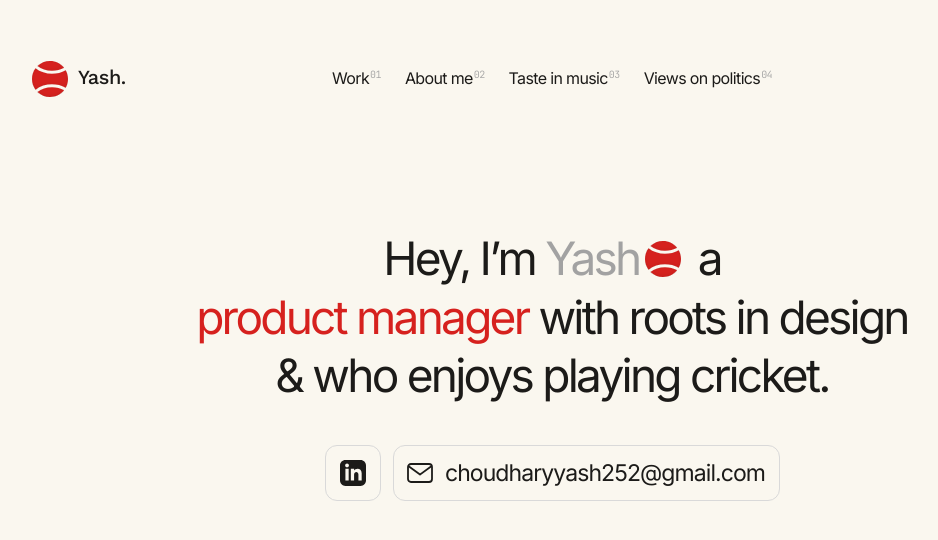
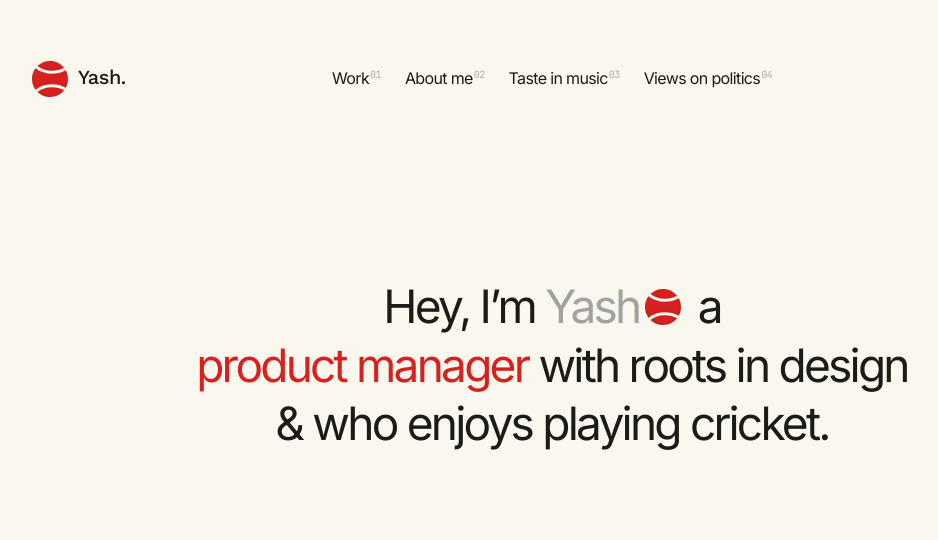
Before and after one commit to sofuhere/super-yash-website, a Next.js app: page / in a window 1280 px wide. Shown: the top 540 px of the page, without its empty margins (88-1026 px from the left). Built offline with nearby package versions, Linux system fonts and the light colour scheme.

Commit message:
revert: remove contact buttons

```diff
--- a/src/components/ContactButtons.tsx
+++ /dev/null
@@ -1,114 +0,0 @@
-"use client";
-
-import { useState, useRef } from "react";
-import { motion } from "framer-motion";
-
-const EMAIL_ADDRESS = "choudharyyash252@gmail.com";
-const LINKEDIN_URL = "https://www.linkedin.com/in/choudharyyash";
-
-/**
- * Contact buttons matching Figma node 27:253 (Frame 20):
- * - LinkedIn icon button (Frame 19): 56x56 square, border #d9d9d9, radius 12px
- * - Email button (Frame 18): 387x56 rounded rectangle, border #d9d9d9, radius 12px
- *   - Clicking opens mailto:choudharyyash252@gmail.com AND copies email to clipboard
- *   - Shows temporary "Copied to clipboard!" feedback state
- */
-export default function ContactButtons() {
-  const [copied, setCopied] = useState(false);
-  const timerRef = useRef<NodeJS.Timeout | null>(null);
-
-  const handleEmailClick = () => {
-    if (typeof navigator !== "undefined" && navigator.clipboard) {
-      navigator.clipboard.writeText(EMAIL_ADDRESS).catch(() => {});
-    }
-    setCopied(true);
-    if (timerRef.current) clearTimeout(timerRef.current);
-    timerRef.current = setTimeout(() => {
-      setCopied(false);
-    }, 2400);
-  };
-
-  return (
-    <motion.div
-      initial={{ opacity: 0, y: 12 }}
-      animate={{ opacity: 1, y: 0 }}
-      transition={{ duration: 0.6, delay: 0.2, ease: [0.16, 1, 0.3, 1] }}
-      className="flex items-center justify-center gap-[10px] sm:gap-[12px] w-full max-w-[455px] mt-8 md:mt-10 px-2 sm:px-0"
-    >
-      {/* LinkedIn Button */}
-      <a
-        href={LINKEDIN_URL}
-        target="_blank"
-        rel="noopener noreferrer"
-        aria-label="LinkedIn profile"
-        className="w-[48px] h-[48px] sm:w-[56px] sm:h-[56px] shrink-0 rounded-[12px] border border-[#d9d9d9] flex items-center justify-center bg-transparent transition-all duration-200 hover:border-[#1c1b19] hover:bg-[#f3efe6]/50 active:scale-95"
-      >
-        <svg
-          viewBox="0 0 24 24"
-          fill="#1c1b19"
-          className="w-[22px] h-[22px] sm:w-[26px] sm:h-[26px]"
-          aria-hidden="true"
-        >
-          <path d="M19 0h-14c-2.761 0-5 2.239-5 5v14c0 2.761 2.239 5 5 5h14c2.762 0 5-2.239 5-5v-14c0-2.761-2.238-5-5-5zm-11 19h-3v-11h3v11zm-1.5-12.268c-.966 0-1.75-.79-1.75-1.764s.784-1.764 1.75-1.764 1.75.79 1.75 1.764-.783 1.764-1.75 1.764zm13.5 12.268h-3v-5.604c0-3.368-4-3.113-4 0v5.604h-3v-11h3v1.765c1.396-2.586 7-2.777 7 2.476v6.759z" />
-        </svg>
-      </a>
-
-      {/* Email Button */}
-      <a
-        href={`mailto:${EMAIL_ADDRESS}`}
-        onClick={handleEmailClick}
-        aria-label="Email Yash Choudhary"
-        className="h-[48px] sm:h-[56px] flex-1 sm:flex-initial sm:w-[387px] rounded-[12px] border border-[#d9d9d9] flex items-center justify-center px-3 sm:px-4 md:px-5 gap-[8px] sm:gap-[12px] bg-transparent transition-all duration-200 hover:border-[#1c1b19] hover:bg-[#f3efe6]/50 active:scale-[0.99] select-none"
-      >
-        {copied ? (
-          <>
-            <svg
-              viewBox="0 0 24 24"
-              fill="none"
-              stroke="#1c1b19"
-              strokeWidth="2.2"
-              strokeLinecap="round"
-              strokeLinejoin="round"
-              className="w-[18px] h-[18px] sm:w-[22px] sm:h-[22px] shrink-0"
-              aria-hidden="true"
-            >
-              <polyline points="20 6 9 17 4 12" />
-            </svg>
-            <span className="font-sans text-[13px] min-[380px]:text-[15px] sm:text-[18px] md:text-[23px] font-normal text-[#1c1b19] tracking-[-0.04em] whitespace-nowrap">
-              Copied to clipboard!
-            </span>
-          </>
-        ) : (
-          <>
-            <svg
-              viewBox="0 0 26 20"
-              fill="none"
-              className="w-[18px] h-[14px] sm:w-[24px] sm:h-[18px] md:w-[26px] md:h-[20px] shrink-0"
-              aria-hidden="true"
-            >
-              <rect
-                x="1"
-                y="1"
-                width="24"
-                height="18"
-                rx="3"
-                stroke="#1c1b19"
-                strokeWidth="1.8"
-              />
-              <path
-                d="M2 3.5L13 11.5L24 3.5"
-                stroke="#1c1b19"
-                strokeWidth="1.8"
-                strokeLinecap="round"
-                strokeLinejoin="round"
-              />
-            </svg>
-            <span className="font-sans text-[12.5px] min-[380px]:text-[14.5px] sm:text-[18px] md:text-[23px] font-normal text-[#1c1b19] tracking-[-0.04em] whitespace-nowrap">
-              {EMAIL_ADDRESS}
-            </span>
-          </>
-        )}
-      </a>
-    </motion.div>
-  );
-}
--- a/src/components/Hero.tsx
+++ b/src/components/Hero.tsx
@@ -2,7 +2,6 @@
 
 import { motion } from "framer-motion";
 import CricketBall from "./CricketBall";
-import ContactButtons from "./ContactButtons";
 
 /**
  * Hero section — main headline with exact Figma styling.
@@ -26,7 +25,7 @@ import ContactButtons from "./ContactButtons";
  */
 export default function Hero() {
   return (
-    <main className="flex flex-col items-center justify-center flex-1 px-6 md:px-12 xl:px-[120px] py-12 md:py-0 select-none">
+    <main className="flex items-center justify-center flex-1 px-6 md:px-12 xl:px-[120px] py-12 md:py-0 select-none">
       <motion.h1
         initial={{ opacity: 0, y: 16 }}
         animate={{ opacity: 1, y: 0 }}
@@ -54,7 +53,6 @@ export default function Hero() {
         <br />
         <span>&amp; who enjoys playing cricket.</span>
       </motion.h1>
-      <ContactButtons />
     </main>
   );
 }
```
